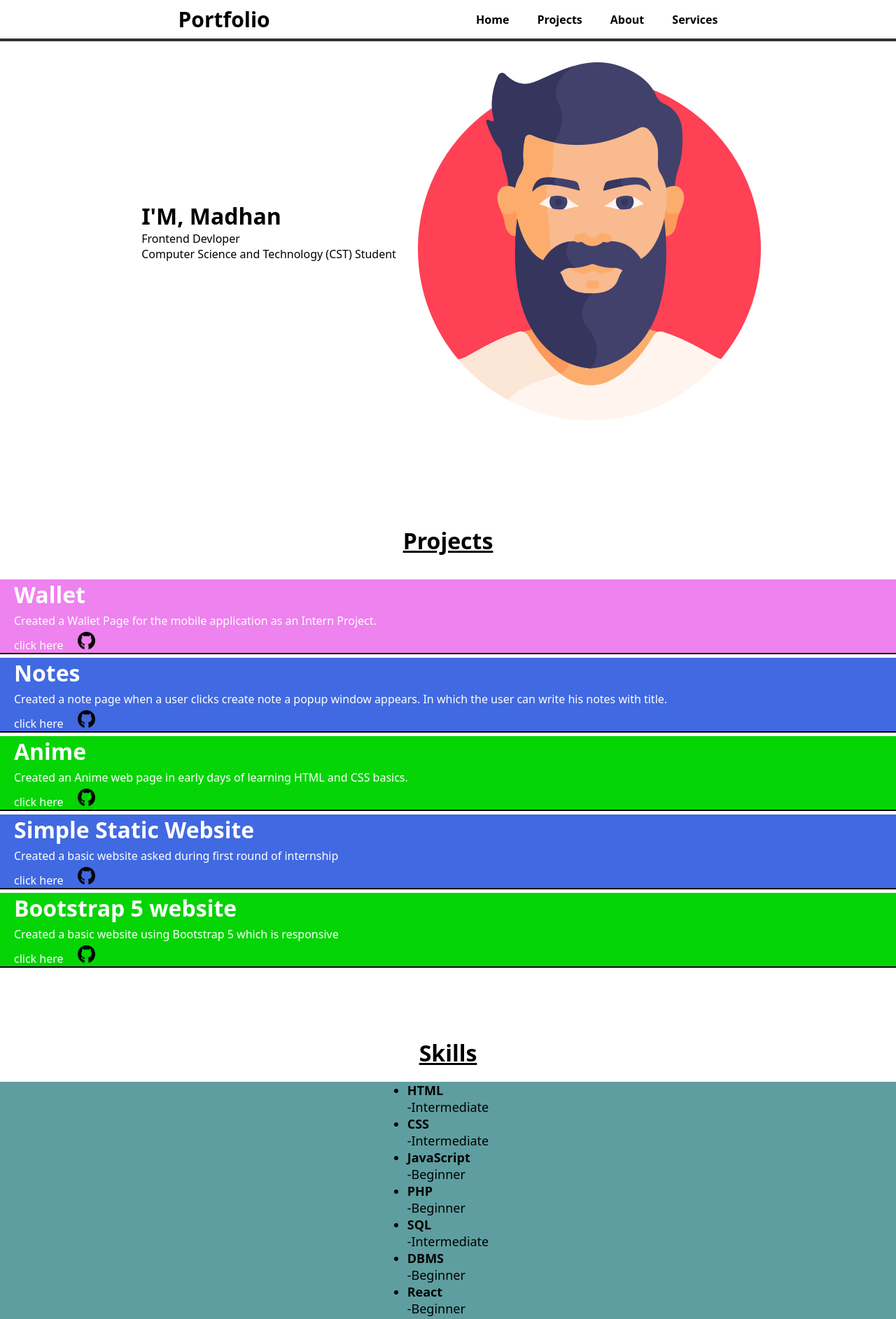
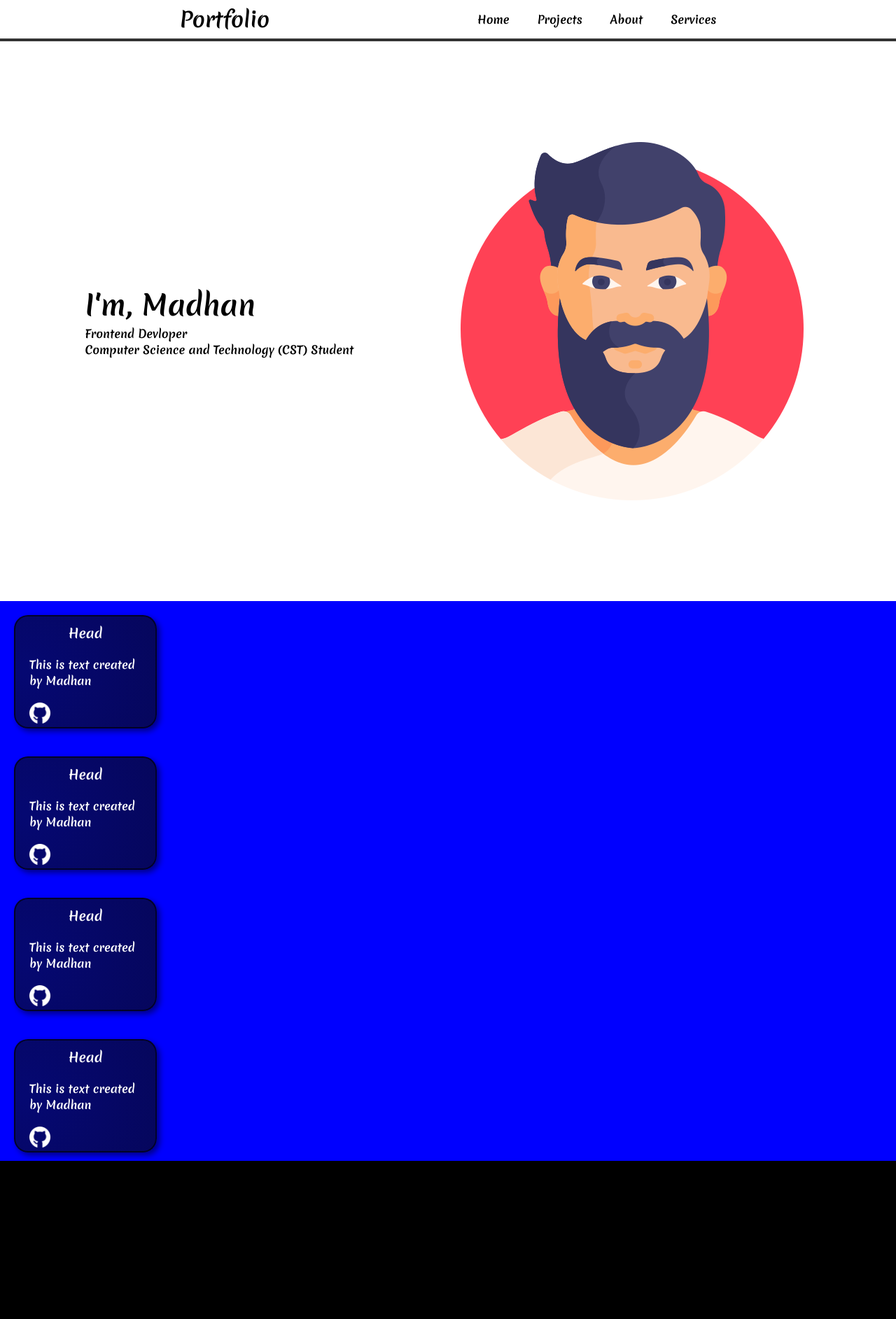
Before and after one commit to crazy0codes/Portfolio, a plain HTML site: page index.html in a window 1280 px wide. Shown: the top 1885 px of the page at 70% size. Drawn offline with Linux system fonts and the light colour scheme.

Commit message:
Design Problem

```diff
--- a/index.css
+++ b/index.css
@@ -3,13 +3,13 @@
     padding: 0px;
     color: rgb(0, 0, 0);
     text-decoration: none;
-    font-family:system-ui, -apple-system, BlinkMacSystemFont, 'Segoe UI', Roboto, Oxygen, Ubuntu, Cantarell, 'Open Sans', 'Helvetica Neue', sans-serif;
     scroll-behavior: smooth;
+    font-family: 'Merienda', cursive;
 }
 body {
     background-color: rgb(255, 255, 255);
 }
-.nav {
+nav {
     top: 0;
     position: sticky;
     display: flex;
@@ -19,6 +19,7 @@ body {
     background-color: rgb(255, 255, 255);
     min-height: 55px;
     border-bottom: 4px solid rgb(0, 0, 0, 0.8);
+    font-family:system-ui, -apple-system, BlinkMacSystemFont, 'Segoe UI', Roboto, Oxygen, Ubuntu, Cantarell, 'Open Sans', 'Helvetica Neue', sans-serif;
 }
 .header {
     font-size: 30px;
@@ -38,6 +39,69 @@ body {
     text-decoration: underline;
     text-decoration-thickness: 2px;
 }
+main {
+}
+/* About */
+.about {
+    width: 100%;
+    height: 100vh;
+    display: flex;
+    align-items: center;
+    justify-content: space-evenly;
+}
+.name {
+    font-size: 40px;
+    font-family: 'Merienda', cursive;
+}
+p{
+    margin: 20px;
+}
+.profile_photo {
+    aspect-ratio: 1;
+    margin: 20px;
+}
+
+/* Projects */
+
+.projects {
+    height: 100vh;
+    background-color: blue;
+    display: grid;
+    grid-row: 1fr;
+    overflow-x: scroll;
+}
+.p1 {
+    background-image: radial-gradient( circle 610px at 5.2% 51.6%,  rgba(5,8,114,1) 0%, rgba(7,3,53,1) 97.5% );
+}
+.card {
+    max-width: 200px;
+    max-height: 200px;
+    color: white;
+    border-radius:20px 20px;
+    margin: 20px;
+    border: 2px solid rgba(0, 0, 0, 0.605);
+    box-shadow: 4px 4px 8px rgba(0, 0, 0, 0.495);
+}
+.card_text {
+    color: white;
+    display: inline-block;
+}
+.card_head {
+    text-align: center;
+    color: white;
+    margin-top: 10px;
+}
+.github_photo {
+    max-width: 30px;
+    max-width: 30px;
+    filter: invert();
+    margin: 0px 20px;
+}
+.skills {
+    height: 100vh;
+    background-color: black;
+}
+/*
 .projects {
     margin-top: 150px;
     text-align: center;
@@ -53,6 +117,7 @@ body {
     align-items: center;
     margin-left: 20px;
     flex-wrap: nowrap;
+    height: 100vh;
 }
 .text {
     width: 100%;
@@ -113,6 +178,19 @@ body {
 .services-list {
     list-style: none;
 }
+*/
+@media screen and (max-width:757px){
+    .about {
+        flex-direction: column-reverse;
+    }
+    .profile_photo{
+        margin: 50px;
+        width: 50%;
+    }
+    .projects {
+        margin-top: 100px;
+    }
+}
 @media screen and (max-width:456px){
     .nav-item {
         margin: 0px;
@@ -123,15 +201,3 @@ body {
         justify-content:space-evenly;
     }
 }
-@media screen and (max-width:757px){
-    .About {
-        flex-direction: column-reverse;
-    }
-    .man-icon {
-        margin: 50px;
-        width: 50%;
-    }
-    .projects {
-        margin-top: 100px;
-    }
-}
--- a/index.html
+++ b/index.html
@@ -6,17 +6,39 @@
     <meta name="viewport" content="width=device-width, initial-scale=1.0">
     <title>Portfolio</title>
     <link rel="stylesheet" href="index.css">
+    <link rel="preconnect" href="https://fonts.googleapis.com">
+    <link rel="preconnect" href="https://fonts.gstatic.com" crossorigin>
+    <link href="https://fonts.googleapis.com/css2?family=Merienda:wght@700&family=Rock+Salt&display=swap" rel="stylesheet">
 </head>
 <body>
-    <div class="nav">
-        <div class="header">Portfolio</div>
+    <nav>
+        <h1 class="header">Portfolio</h1>
         <ul class="nav-items">
             <a href="#"class="nav-item">Home</a>
             <a href="#project"class="nav-item">Projects</a>
             <a href="#About"class="nav-item">About</a>
             <a href="#Services"class="nav-item">Services</a>
         </ul>
-    </div>
+    </nav>
+    <main>
+        <section class="about">
+            <p><span class="name">I'm, Madhan</span></br>Frontend Devloper</br>Computer Science and Technology (CST) Student</p>
+            <img src="img/man.png" class="profile_photo">
+        </section>
+        <section class="projects">
+            <div class="p1 card"><h3 class="card_head">Head</h3><p class="card_text">This is text created by Madhan</p><img src="img/github.png" class="github_photo"></div>
+            <div class="p1 card"><h3 class="card_head">Head</h3><p class="card_text">This is text created by Madhan</p><img src="img/github.png" class="github_photo"></div>
+            <div class="p1 card"><h3 class="card_head">Head</h3><p class="card_text">This is text created by Madhan</p><img src="img/github.png" class="github_photo"></div>
+            <div class="p1 card"><h3 class="card_head">Head</h3><p class="card_text">This is text created by Madhan</p><img src="img/github.png" class="github_photo"></div>
+            <div class="p1 card"><h3 class="card_head">Head</h3><p class="card_text">This is text created by Madhan</p><img src="img/github.png" class="github_photo"></div>
+            <div class="p1 card"><h3 class="card_head">Head</h3><p class="card_text">This is text created by Madhan</p><img src="img/github.png" class="github_photo"></div>
+            <div class="p1 card"><h3 class="card_head">Head</h3><p class="card_text">This is text created by Madhan</p><img src="img/github.png" class="github_photo"></div>
+            <div class="p1 card"><h3 class="card_head">Head</h3><p class="card_text">This is text created by Madhan</p><img src="img/github.png" class="github_photo"></div>
+        </section>
+        <section class="skills"></section>
+    </main>
+<!--
+
     <div class="About">
         <div class="About-text">
             <h1>I'M, Madhan</h1>
@@ -75,6 +97,6 @@
                 <li>Webdevelopment</li>
             </ul>
         </div>
-    </section>
+    </section>-->
 </body>
 </html>
```
